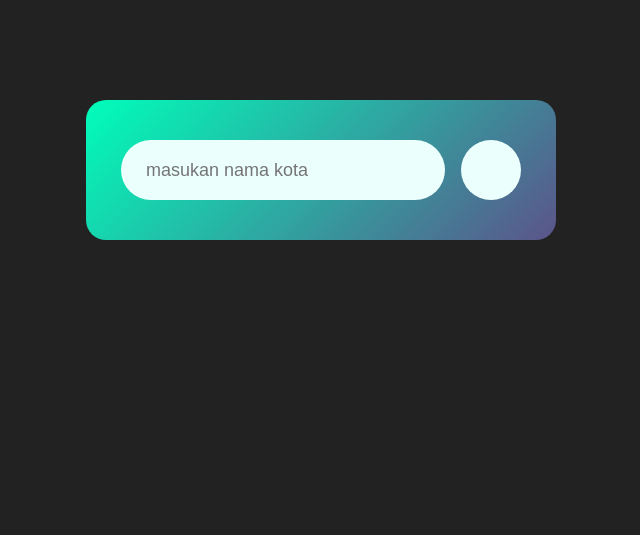
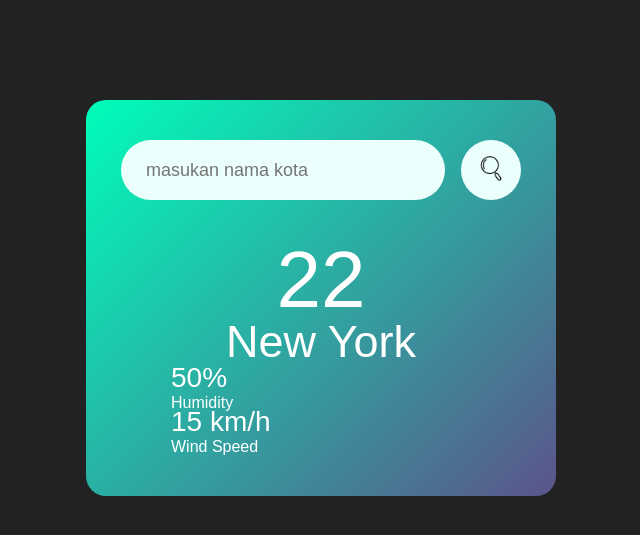
Before and after one commit to Dionyysius/Dionyysius.github.io, a PHP site: page /UTS1.html in a window 1280 px wide. Shown: the top 535 px of the page, without its empty margins (319-959 px from the left). Run offline with PHP 8.4, Linux system fonts and the light colour scheme.

Commit message:
modified:   UTS/UTS1.html modified:   UTS/UTSStyle.css new file:   UTS/search (1).png new file:   UTS/search (2).png new file:   UTS/search.png

```diff
--- a/UTS/UTS1.html
+++ b/UTS/UTS1.html
@@ -10,10 +10,55 @@
         <div class="card">
             <div class="search">
                 <input type="text" placeholder="masukan nama kota" spellcheck="false">
-                <button><img src=""></button>
+                <button><img src="search (2).png"></button>
+            </div>
+            <div class="weather">
+                <img src="" class="weather-icon">
+                <h1 class="temp">22</h1>
+                <h2 class="city">New York</h2>
+                <div class="detail">
+                    <div class="col">
+                        <img src="">
+                        <div>
+                            <p class="humidity">50%</p>
+                            <p>Humidity</p>
+
+                        </div>
+                    </div>
+                    <div class="col">
+                        <img src="">
+                        <div>
+                            <p class="wind">15 km/h</p>
+                            <p>Wind Speed</p>
+
+                        </div>
+                    </div>
+
+                </div>
             </div>
 
         </div>
+    <script>
+        const apiKey="4e66b42c4eda43c0c92abe01160de2c2";
+        const apiUrl="https://api.openweathermap.org/data/2.5/weather?units=metric&q=";
+        const searchBox = document.querySelector();
+        async function checkWeather(city){
+            const response = await fetch(apiUrl + city +  '&appid=${apiKey}');
+            var data = await response.json();
+
+            console.log(data);
+            document.querySelector(".city").innerHTML= data.name;
+            document.querySelector(".temp").innerHTML= Math.round(data.main.temp)+"°C";
+            document.querySelector(".humidity").innerHTML= data.main.humidity + "%";
+            document.querySelector(".wind").innerHTML= data.wind.speed + "km/h";
+
+
+
+        }
+
+        checkWeather();
+
+    </script>
 
     </body>
 
--- a/UTS/UTSStyle.css
+++ b/UTS/UTSStyle.css
@@ -46,3 +46,45 @@ body{
     height: 60px;
     cursor: pointer;
 }
+.search button img{
+    width: 25px;
+
+}
+.weather-icon{
+    width: 170px;
+    margin-top: 30px;
+}
+.weather h1{
+    font-size: 80px;
+    font-weight: 500;
+
+}
+.weather h2{
+    font-size: 45px;
+    font-weight: 400;
+    margin-top: -10px;
+
+}
+.details{
+    display: flex;
+    align-items: center;
+    justify-content: space-between;
+    padding: 0 20px;
+    margin-top: 50px;
+
+}
+.col{
+    display: flex;
+    align-items: center;
+    text-align: left;
+
+}
+.col img{
+    width: 40px;
+    margin-right: 10px;
+}
+.humidity, .wind{
+    font-size: 28px;
+    margin-top: -6px;
+
+}
```
Also changed, not shown: UTS/search (1).png (added), UTS/search (2).png (added), UTS/search.png (added).
